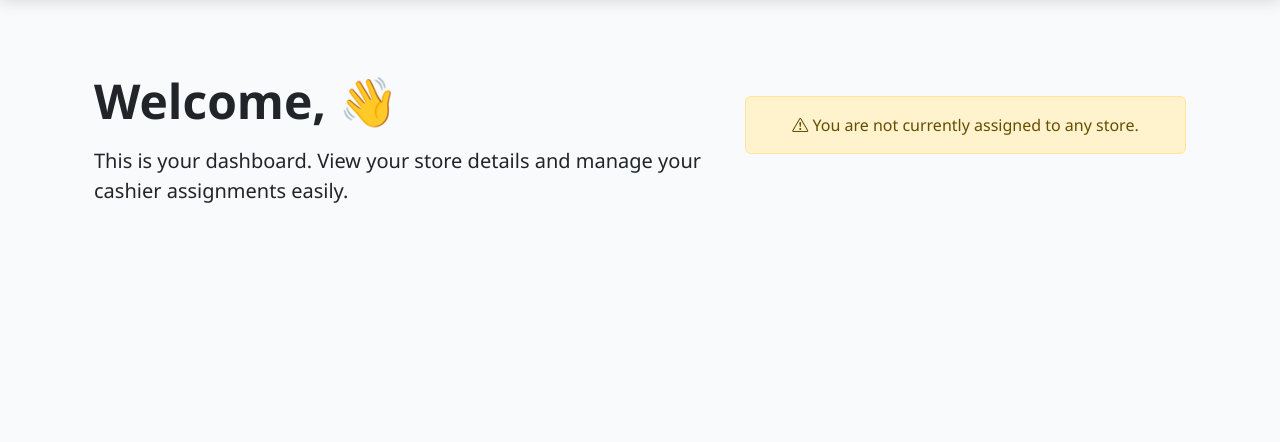
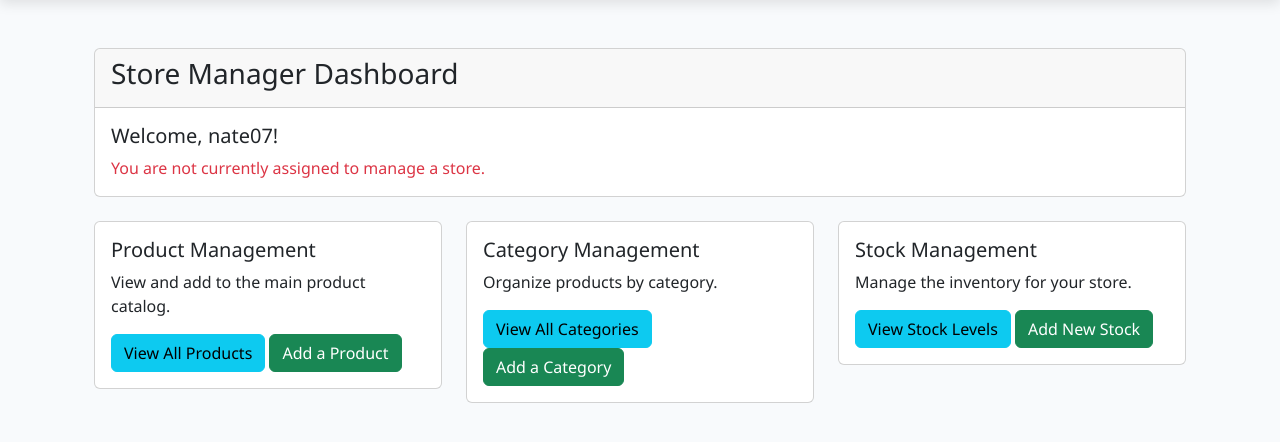
Before and after one commit to XBennyX2/EZM_TRADE_MANAGMENT, a Django app: page /users/store-manager/ in a window 1280 px wide. Shown: the part 64-506 px from the top of the page. Run offline with Django 5.2, Linux system fonts and the light colour scheme; a user stored in the database is signed in; data comes from the database, SQL or seed files in the repository; both versions use the stored data as it was after the commit; some libraries are stand-ins or nearby versions.

Commit message:
Finished the Inventory Logic with the Mainpage templates as well

```diff
--- a/Inventory/urls.py
+++ b/Inventory/urls.py
@@ -2,17 +2,25 @@ from django.urls import path
 from .views import (
     CategoryListView, CategoryCreateView, CategoryUpdateView, CategoryDeleteView,
     ProductListView, ProductCreateView, ProductUpdateView, ProductDeleteView,
-    StockListView
+    StockListView, StockCreateView, StockUpdateView, StockDeleteView
 )
 
 urlpatterns = [
+    # Category URLs
     path('categories/', CategoryListView.as_view(), name='category_list'),
     path('categories/new/', CategoryCreateView.as_view(), name='category_create'),
     path('categories/<int:pk>/edit/', CategoryUpdateView.as_view(), name='category_update'),
     path('categories/<int:pk>/delete/', CategoryDeleteView.as_view(), name='category_delete'),
+
+    # Product URLs
     path('products/', ProductListView.as_view(), name='product_list'),
     path('products/new/', ProductCreateView.as_view(), name='product_create'),
     path('products/<int:pk>/edit/', ProductUpdateView.as_view(), name='product_update'),
     path('products/<int:pk>/delete/', ProductDeleteView.as_view(), name='product_delete'),
+
+    # Stock URLs
     path('stock/', StockListView.as_view(), name='stock_list'),
+    path('stock/new/', StockCreateView.as_view(), name='stock_create'),
+    path('stock/<int:pk>/update/', StockUpdateView.as_view(), name='stock_update'),
+    path('stock/<int:pk>/delete/', StockDeleteView.as_view(), name='stock_delete'),
 ]
--- a/templates/inventory/confirm_delete_template.html
+++ b/templates/inventory/confirm_delete_template.html
@@ -1,7 +1,9 @@
 {% extends 'base.html' %}
 {% block content %}
 <h1>{{ title }}</h1>
-<p>Are you sure you want to delete "{{ object }}"?</p>
+<hr>
+<p>Are you sure you want to delete "<strong>{{ object }}</strong>"?</p>
+<p class="text-danger">This action cannot be undone.</p>
 <form method="post">
     {% csrf_token %}
     <button type="submit" class="btn btn-danger">Confirm Delete</button>
--- a/templates/inventory/form_template.html
+++ b/templates/inventory/form_template.html
@@ -1,9 +1,11 @@
 {% extends 'base.html' %}
 {% block content %}
 <h1>{{ title }}</h1>
+<hr>
 <form method="post">
     {% csrf_token %}
     {{ form.as_p }}
-    <button type="submit" class="btn btn-success">Save</button>
+    <button type="submit" class="btn btn-success">Save Changes</button>
+    <a href="{{ request.META.HTTP_REFERER|escape }}" class="btn btn-secondary">Cancel</a>
 </form>
 {% endblock %}
--- a/templates/mainpages/store_manager_page.html
+++ b/templates/mainpages/store_manager_page.html
@@ -1,61 +1,57 @@
 {% extends 'base.html' %}
 
-{% block title %}Store Manager Dashboard{% endblock %}
+{% block content %}
+<div class="container mt-4">
+  <div class="row">
+    <div class="col-12">
+      <div class="card">
+        <div class="card-header">
+          <h3>Store Manager Dashboard</h3>
+        </div>
+        <div class="card-body">
+          <h5 class="card-title">Welcome, {{ user.username }}!</h5>
+          {% if store %}
+          <p class="card-text">Managing: <strong>{{ store.name }}</strong></p>
+          {% else %}
+          <p class="card-text text-danger">You are not currently assigned to manage a store.</p>
+          {% endif %}
+        </div>
+      </div>
+    </div>
+  </div>
 
-{% block content %}
-<div class="container py-5">
-  <div class="row">
-    <!-- Left Side Greeting -->
-    <div class="col-md-7 d-flex flex-column justify-content-center">
-      <h1 class="display-5 fw-bold mb-3">Welcome, {{ request.user.first_name }} 👋</h1>
-      <p class="lead">This is your dashboard. View your store details and manage your cashier assignments easily.</p>
+  <div class="row mt-4">
+    <div class="col-md-4">
+      <div class="card">
+        <div class="card-body">
+          <h5 class="card-title">Product Management</h5>
+          <p class="card-text">View and add to the main product catalog.</p>
+          <a href="{% url 'product_list' %}" class="btn btn-info">View All Products</a>
+          <a href="{% url 'product_create' %}" class="btn btn-success">Add a Product</a>
+        </div>
+      </div>
     </div>
 
-    <!-- Right Side Store Card -->
-    <div class="col-md-5">
-      {% if store %}
-        <div class="card shadow-lg border-0 rounded-4 animate__animated animate__fadeInRight" style="background: linear-gradient(135deg, #001F4D 0%, #003366 100%); color: #ffffff;">
-          <div class="card-body">
-            <h4 class="card-title fw-bold mb-3">{{ store.name }}</h4>
-            <p class="mb-3">
-              <i class="bi bi-geo-alt-fill me-2"></i>
-              {{ store.location }}
-            </p>
+    <div class="col-md-4">
+      <div class="card">
+        <div class="card-body">
+          <h5 class="card-title">Category Management</h5>
+          <p class="card-text">Organize products by category.</p>
+          <a href="{% url 'category_list' %}" class="btn btn-info">View All Categories</a>
+          <a href="{% url 'category_create' %}" class="btn btn-success">Add a Category</a>
+        </div>
+      </div>
+    </div>
 
-            <hr class="my-3" style="border-color: rgba(255,255,255,0.3);">
-
-            {% if cashier_assignment %}
-              <div class="mb-3">
-                <h6 class="mb-1 fw-semibold">Active Cashier</h6>
-                <p class="mb-0 fs-5">{{ cashier_assignment.cashier.get_full_name }}</p>
-                <p class="mb-0" style="font-size: 0.9rem; color: #cbd5e1;">
-                  <i class="bi bi-envelope-fill me-1"></i> {{ cashier_assignment.cashier.email }}
-                </p>
-                <span class="badge bg-success mt-2">Active</span>
-              </div>
-
-              <a href="{% url 'revoke_cashier' store.id cashier_assignment.cashier.id %}"
-                 class="btn btn-outline-light w-100"
-                 onclick="return confirm('Are you sure you want to remove this cashier?');">
-                <i class="bi bi-person-x"></i> Remove Cashier
-              </a>
-            {% else %}
-              <div class="alert alert-info text-center mt-3 mb-3" role="alert" style="background-color: rgba(255,255,255,0.15); color: #e0e7ff;">
-                No cashier is currently assigned to this store.
-              </div>
-              <a href="{% url 'assign_cashier' store.id %}"
-                 class="btn btn-outline-light w-100"
-                 onclick="return confirm('Are you sure you want to assign a cashier?');">
-                <i class="bi bi-person-plus"></i> Assign Cashier
-              </a>
-            {% endif %}
-          </div>
+    <div class="col-md-4">
+      <div class="card">
+        <div class="card-body">
+          <h5 class="card-title">Stock Management</h5>
+          <p class="card-text">Manage the inventory for your store.</p>
+          <a href="{% url 'stock_list' %}" class="btn btn-info">View Stock Levels</a>
+          <a href="{% url 'stock_create' %}" class="btn btn-success">Add New Stock</a>
         </div>
-      {% else %}
-        <div class="alert alert-warning mt-4 text-center">
-          <i class="bi bi-exclamation-triangle"></i> You are not currently assigned to any store.
-        </div>
-      {% endif %}
+      </div>
     </div>
   </div>
 </div>
```
Also changed, not shown: Inventory/forms.py (+31 -1 lines), Inventory/views.py (+98 -21 lines), templates/inventory/category_list.html (+8 -0 lines), templates/inventory/product_list.html (+8 -0 lines), templates/inventory/stock_list.html (+15 -3 lines), db.sqlite3.
